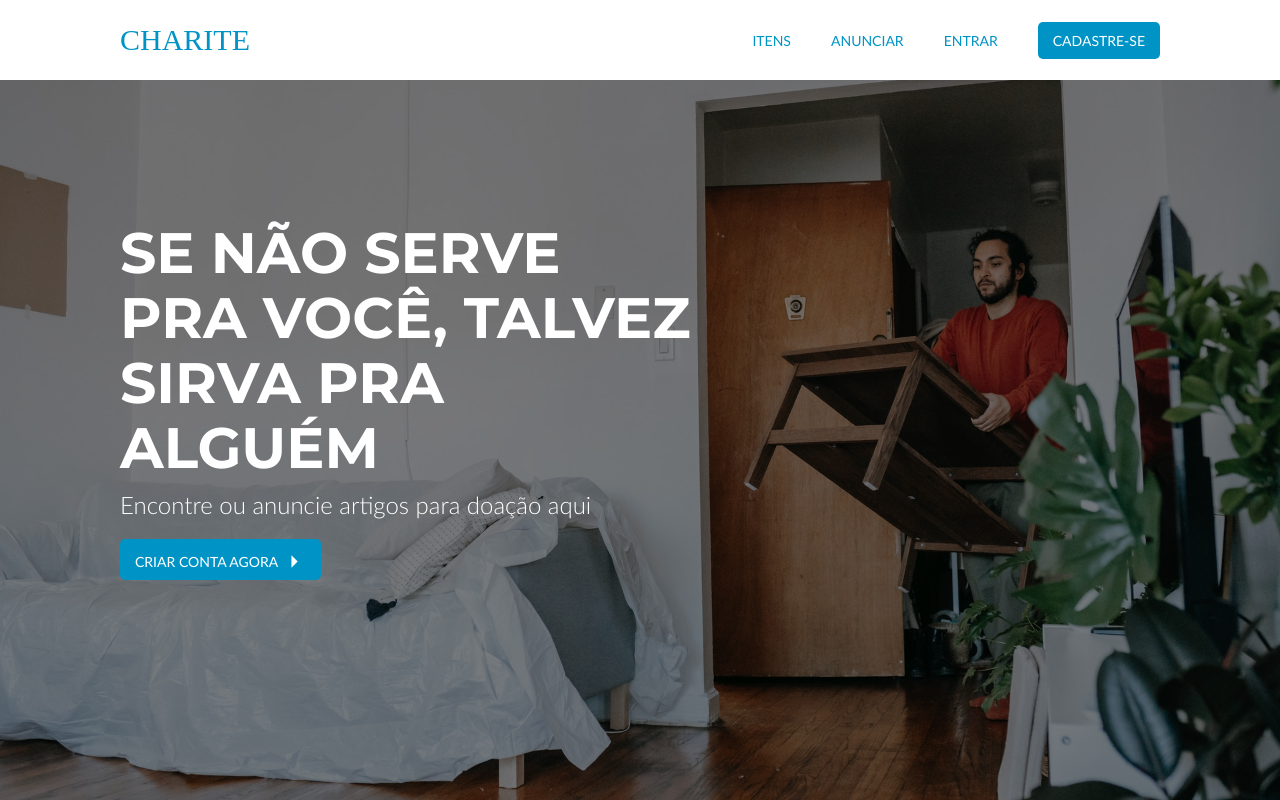
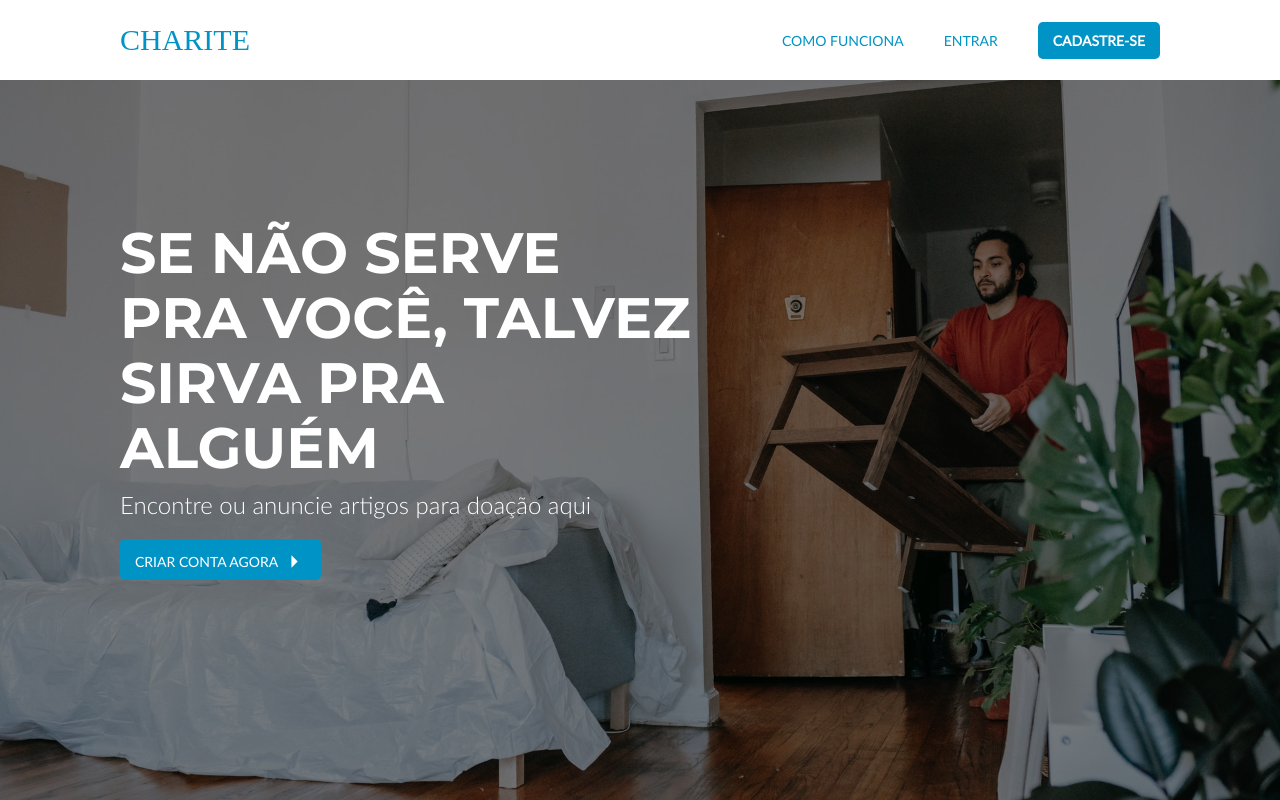
Before and after one commit to williambalb/charite-front, a React (Create React App) app: page / in a window 1280 px wide. Built offline with nearby package versions, Linux system fonts and the light colour scheme; no server answers; a web font is replaced by a local one.

Commit message:
[feature/3] Navegação básica

```diff
--- a/package.json
+++ b/package.json
@@ -10,6 +10,7 @@
     "react": "^17.0.2",
     "react-dom": "^17.0.2",
     "react-icons": "^4.3.1",
+    "react-router-dom": "^6.3.0",
     "react-scripts": "5.0.0",
     "styled-components": "^5.3.5",
     "web-vitals": "^2.1.4"
--- a/src/App.js
+++ b/src/App.js
@@ -1,25 +1,21 @@
-import './App.css';
-import api from './services/api';
+import {BrowserRouter as Router, Routes, Route} from "react-router-dom";
 import Home from './pages/home';
-import {useState, useEffect} from "react";
+import How from './pages/how';
+import Items from './pages/items';
+import SignUp from './pages/signup';
+import Login from './pages/login';
 
 function App() {
-    const [item, setItem] = useState();
-
-    useEffect(() => {
-       api
-           .get('/items/1')
-           .then((response) => setItem(response.data.item))
-           .catch((err) => {
-               console.log("Ocorreu um erro " + err);
-           })
-    }, []);
-
     return (
-        <div className="App">
-            <Home />
-
-        </div>
+        <Router>
+            <Routes>
+                <Route path="/" element={<Home/>}/>
+                <Route path="/how" element={<How/>}/>
+                <Route path="/items" element={<Items/>}/>
+                <Route path="/login" element={<Login/>}/>
+                <Route path="/signup" element={<SignUp/>}/>
+            </Routes>
+        </Router>
     );
 }
 
--- a/src/components/nav/index.js
+++ b/src/components/nav/index.js
@@ -1,13 +1,25 @@
-import {MenuNav, ListNav, ItemNav, Link, Button, Avatar} from './style';
+import {MenuNav, ListNav, ItemNav, LinkStyle, Button} from './style';
+import {Link} from 'react-router-dom';
 
 function Nav(){
     return (
         <MenuNav>
             <ListNav>
-                <ItemNav><Link href="#">itens</Link></ItemNav>
-                <ItemNav><Link href="#">anunciar</Link></ItemNav>
-                <ItemNav><Link href="#">entrar</Link></ItemNav>
-                <Button href="#">cadastre-se</Button>
+                <ItemNav>
+                    <Link to="/how" style={LinkStyle}>
+                        Como funciona
+                    </Link>
+                </ItemNav>
+                <ItemNav>
+                    <Link to="/login" style={LinkStyle}>
+                        Entrar
+                    </Link>
+                </ItemNav>
+                <Link to="/signup">
+                    <Button>
+                        Cadastre-se
+                    </Button>
+                </Link>
             </ListNav>
         </MenuNav>
     );
--- a/src/components/nav/style.js
+++ b/src/components/nav/style.js
@@ -1,4 +1,5 @@
 import styled from 'styled-components';
+// import Link from 'react-router-dom';
 
 export const MenuNav = styled.nav`
     margin: 0 120px 0 0;
@@ -16,20 +17,22 @@ export const ItemNav = styled.li`
     font: 14px 'Lato Regular';
 `;
 
-export const Link = styled.a`
-    color: #0094C6;
-    text-decoration: none;
-`;
+export const LinkStyle = {
+    color: '#0094C6',
+    textDecoration: 'none'
+};
 
-export const Button = styled.a`
+export const Button = styled.button`
     color: #fff;
     text-decoration: none;
     text-transform: uppercase;
-    font: 14px 'Lato Regular';
+    font: bold 14px 'Lato Regular';
     background-color: #0094C6;
+    border: none;
     padding: 10px 15px;
     border-radius: 5px;
     margin-left: 20px;
+    cursor: pointer;
 `;
 
 export const Avatar = styled.a`
--- a/src/pages/home/index.js
+++ b/src/pages/home/index.js
@@ -1,6 +1,7 @@
 import Header from './../../components/header';
 import { RiArrowRightSFill } from "react-icons/ri";
 import {Container, LayerBlur, Entering, CallTitle, Sub, ButtonContainer, Button} from './style';
+import {Link} from "react-router-dom";
 
 function Home() {
     return (
@@ -12,7 +13,10 @@ function Home() {
                         <CallTitle>Se não serve pra você, talvez sirva pra alguém</CallTitle>
                         <Sub>Encontre ou anuncie artigos para doação aqui</Sub>
                         <ButtonContainer>
-                            <Button href="#">Criar conta agora <RiArrowRightSFill size={25} style={{ marginBottom: -7}}/></Button>                        </ButtonContainer>
+                            <Link to="/signup">
+                                <Button>Criar conta agora <RiArrowRightSFill size={25} style={{ marginBottom: -7}}/></Button>
+                            </Link>
+                        </ButtonContainer>
                     </Entering>
                 </LayerBlur>
             </Container>
--- a/src/pages/home/style.js
+++ b/src/pages/home/style.js
@@ -45,17 +45,18 @@ export const Sub = styled.h4`
 
 export const ButtonContainer = styled.div`
     display: flex;
-    align-items: left;
     margin: 0;
 `;
 
-export const Button = styled.a`
+export const Button = styled.button`
     color: #fff;
     text-decoration: none;
     text-transform: uppercase;
     font: 14px 'Lato Regular';
     background-color: #0094C6;
     padding: 10px 15px;
+    border: none;
     border-radius: 5px;
     margin-top: 10px;
+    cursor: pointer;
 `;
--- /dev/null
+++ b/src/pages/how/index.js
@@ -0,0 +1,9 @@
+function How() {
+    return (
+        <div>
+            Como Funciona
+        </div>
+    );
+}
+
+export default How;
--- /dev/null
+++ b/src/pages/items/index.js
@@ -0,0 +1,9 @@
+function Items () {
+    return (
+        <div>
+            ITEMS
+        </div>
+    )
+}
+
+export default Items;
--- /dev/null
+++ b/src/pages/login/index.js
@@ -0,0 +1,9 @@
+function Login() {
+    return (
+        <div>
+            Login
+        </div>
+    );
+}
+
+export default Login;
--- /dev/null
+++ b/src/pages/signup/index.js
@@ -0,0 +1,9 @@
+function SignUp() {
+    return (
+        <div>
+            SignUp
+        </div>
+    );
+}
+
+export default SignUp;
```
Also changed, not shown: 1 other file (tests, documents, lock files or other folders).
